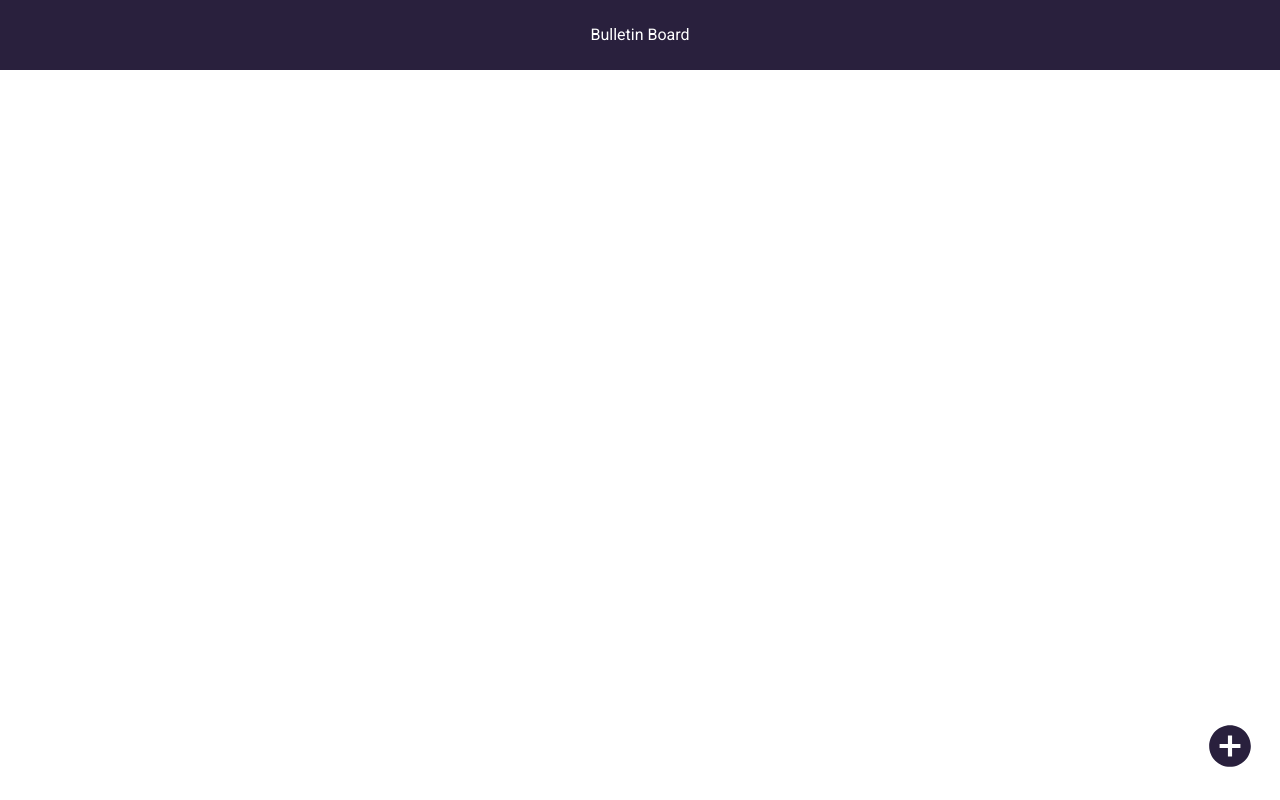
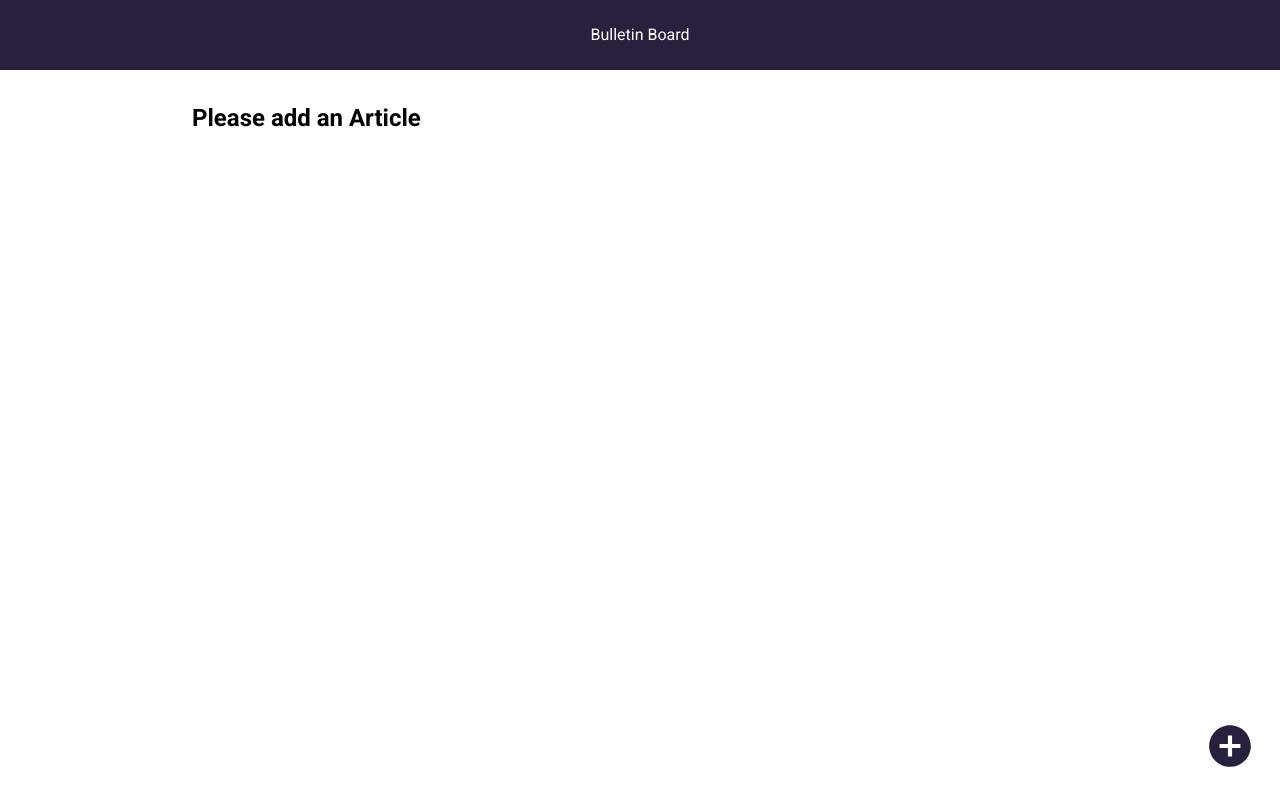
Before and after one commit to KeithRussel/bulletinboard, a React (Create React App) app: page / in a window 1280 px wide. Built offline with nearby package versions, Linux system fonts and the light colour scheme.

Commit message:
Condition if article is empty

```diff
--- a/src/Components/Articles/Articles.js
+++ b/src/Components/Articles/Articles.js
@@ -13,6 +13,10 @@ const MainArticles = styled.div`
 `;
 
 const Articles = ({ articles, deleteHandler }) => {
+  if (articles.length === 0) {
+    return <h2>Please add an Article</h2>;
+  }
+  console.log(articles);
   return (
     <MainArticles>
       {articles.map((article, index) => (
```
